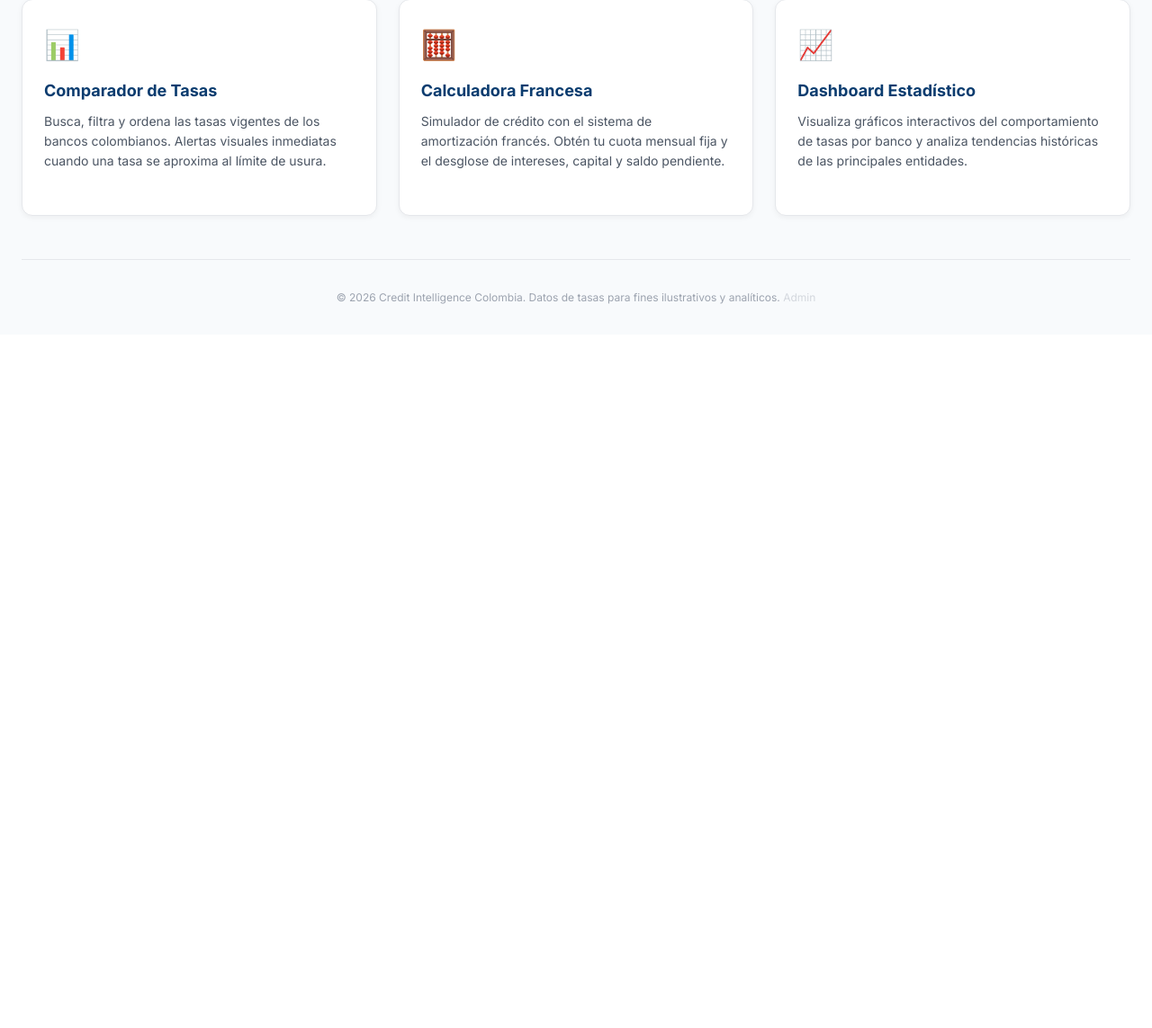
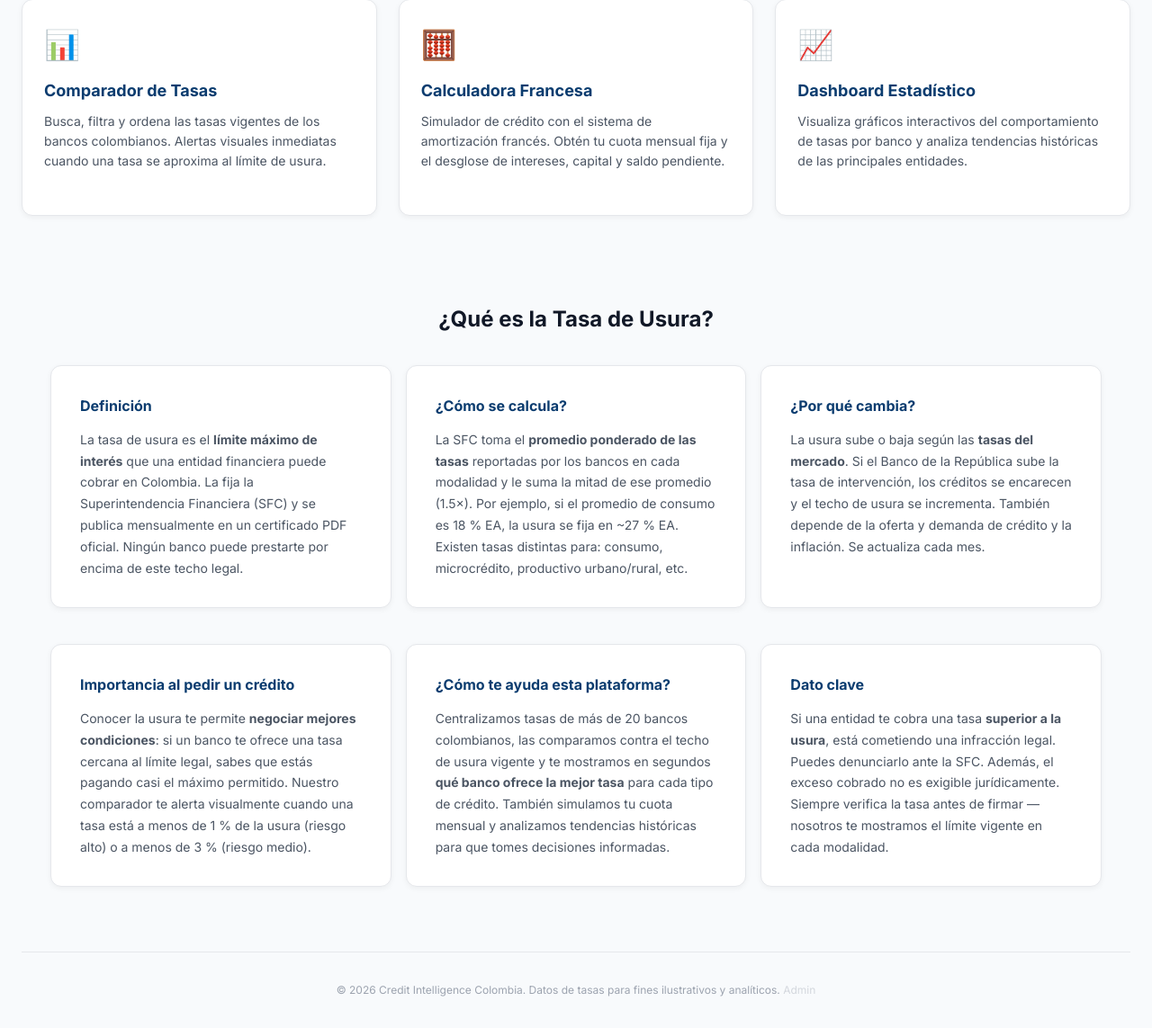
Before and after one commit to Davidcastanom/Credit_Intelligence_Colombia, a Flask app: page / in a window 1280 px wide. Shown: the part 431-1574 px from the top of the page at 90% size. Before the commit the page ends 769 px from the top, so only its background shows below. Run offline with Flask 3, Linux system fonts and the light colour scheme; some libraries are stand-ins or nearby versions.

Commit message:
Add educational section on usury rate to homepage

```diff
--- a/static/css/style.css
+++ b/static/css/style.css
@@ -221,6 +221,47 @@ header {
     color: var(--color-text-secondary);
     font-size: var(--text-sm);
     flex-grow: 1;
+}
+
+/* Sección informativa */
+.info-section {
+    padding: var(--space-8) var(--space-4);
+    max-width: 1200px;
+    margin: 0 auto;
+}
+
+.info-section h2 {
+    font-size: var(--text-2xl);
+    color: var(--color-text-primary);
+    margin-bottom: var(--space-6);
+    text-align: center;
+}
+
+.info-grid {
+    display: grid;
+    grid-template-columns: repeat(auto-fit, minmax(320px, 1fr));
+    gap: var(--space-4);
+}
+
+.info-card {
+    padding: var(--space-6);
+    cursor: auto;
+}
+
+.info-card h3 {
+    color: var(--color-primary);
+    font-size: var(--text-base);
+    margin-bottom: var(--space-3);
+}
+
+.info-card p {
+    color: var(--color-text-secondary);
+    font-size: var(--text-sm);
+    line-height: 1.7;
+}
+
+.info-card strong {
+    color: var(--color-text-primary);
 }
 
 /* Botones */
--- a/templates/index.html
+++ b/templates/index.html
@@ -63,6 +63,36 @@
             </div>
         </div>
 
+        <section class="info-section">
+            <h2>¿Qué es la Tasa de Usura?</h2>
+            <div class="info-grid">
+                <div class="glass-panel info-card">
+                    <h3>Definición</h3>
+                    <p>La tasa de usura es el <strong>límite máximo de interés</strong> que una entidad financiera puede cobrar en Colombia. La fija la Superintendencia Financiera (SFC) y se publica mensualmente en un certificado PDF oficial. Ningún banco puede prestarte por encima de este techo legal.</p>
+                </div>
+                <div class="glass-panel info-card">
+                    <h3>¿Cómo se calcula?</h3>
+                    <p>La SFC toma el <strong>promedio ponderado de las tasas</strong> reportadas por los bancos en cada modalidad y le suma la mitad de ese promedio (1.5×). Por ejemplo, si el promedio de consumo es 18 % EA, la usura se fija en ~27 % EA. Existen tasas distintas para: consumo, microcrédito, productivo urbano/rural, etc.</p>
+                </div>
+                <div class="glass-panel info-card">
+                    <h3>¿Por qué cambia?</h3>
+                    <p>La usura sube o baja según las <strong>tasas del mercado</strong>. Si el Banco de la República sube la tasa de intervención, los créditos se encarecen y el techo de usura se incrementa. También depende de la oferta y demanda de crédito y la inflación. Se actualiza cada mes.</p>
+                </div>
+                <div class="glass-panel info-card">
+                    <h3>Importancia al pedir un crédito</h3>
+                    <p>Conocer la usura te permite <strong>negociar mejores condiciones</strong>: si un banco te ofrece una tasa cercana al límite legal, sabes que estás pagando casi el máximo permitido. Nuestro comparador te alerta visualmente cuando una tasa está a menos de 1 % de la usura (riesgo alto) o a menos de 3 % (riesgo medio).</p>
+                </div>
+                <div class="glass-panel info-card">
+                    <h3>¿Cómo te ayuda esta plataforma?</h3>
+                    <p>Centralizamos tasas de más de 20 bancos colombianos, las comparamos contra el techo de usura vigente y te mostramos en segundos <strong>qué banco ofrece la mejor tasa</strong> para cada tipo de crédito. También simulamos tu cuota mensual y analizamos tendencias históricas para que tomes decisiones informadas.</p>
+                </div>
+                <div class="glass-panel info-card">
+                    <h3>Dato clave</h3>
+                    <p>Si una entidad te cobra una tasa <strong>superior a la usura</strong>, está cometiendo una infracción legal. Puedes denunciarlo ante la SFC. Además, el exceso cobrado no es exigible jurídicamente. Siempre verifica la tasa antes de firmar — nosotros te mostramos el límite vigente en cada modalidad.</p>
+                </div>
+            </div>
+        </section>
+
         <footer>
             <p>&copy; 2026 Credit Intelligence Colombia. Datos de tasas para fines ilustrativos y analíticos. <a href="/admin/login" style="color:inherit;opacity:0.4;text-decoration:none;font-size:0.75rem;">Admin</a></p>
         </footer>
```
